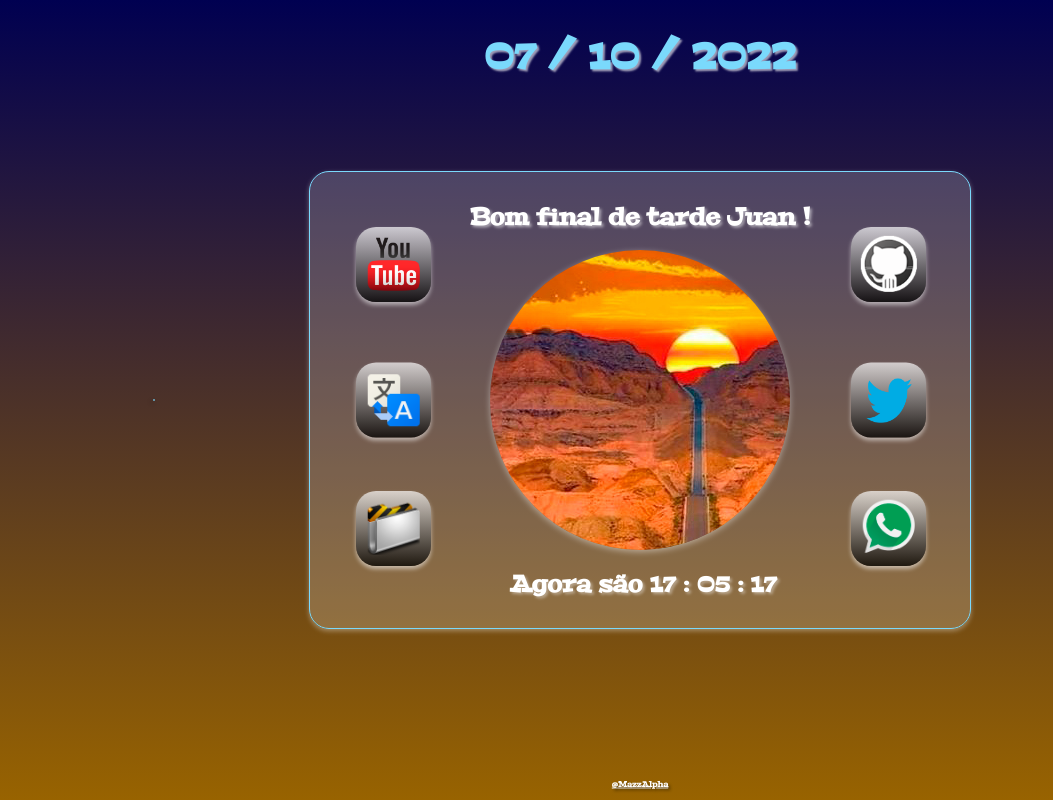
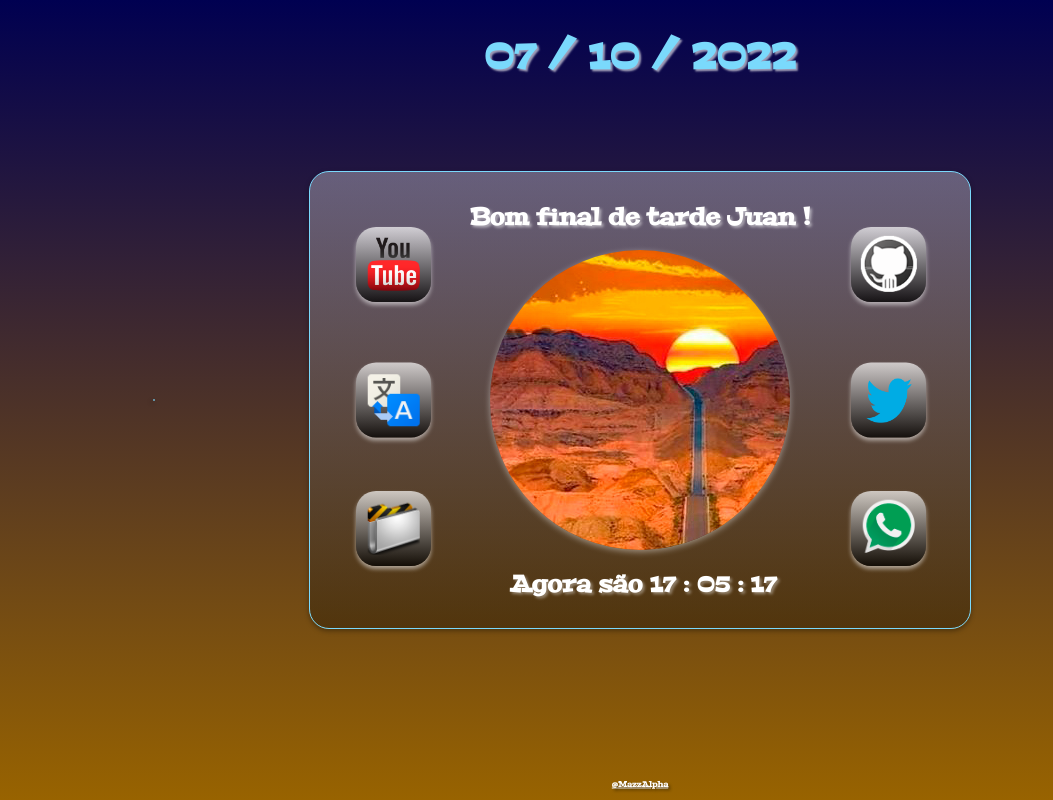
Before and after one commit to JuanFrancisquini/Pagina-Inicial-Pessoal, a plain HTML site: page index.html in a window 1280 px wide. Shown: the full height of the page, 0-1053 px from the left. Drawn offline with Linux system fonts and the light colour scheme.

Commit message:
Update style.css

```diff
--- a/estilos/style.css
+++ b/estilos/style.css
@@ -104,14 +104,14 @@ h1{
 main{
     max-width: 80vw;
     height: 280px;
-    background: #ffffff32;
+    background: linear-gradient(to bottom, #ffffff50, #00000050);
     position: relative;
     top: 40%;
     left: 50%;
     padding: 10px;
     border: 1px solid #7ad9fc;
     border-radius: 20px;
-    box-shadow: 0px 2px 5px #ffffff5b;
+    box-shadow: 0px 2px 5px #0000005b;
     transition-duration: .5s;
     transition-timing-function: ease;
     transform: translate(-50%, -50%);
```
